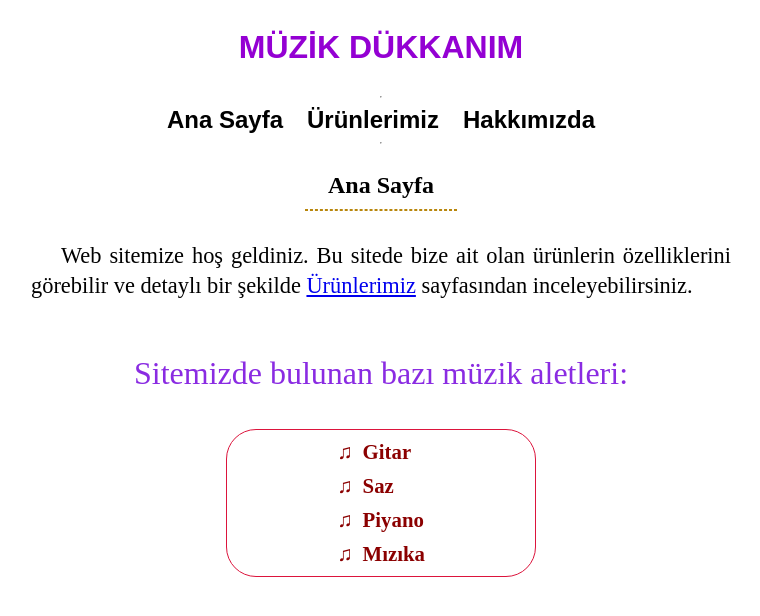
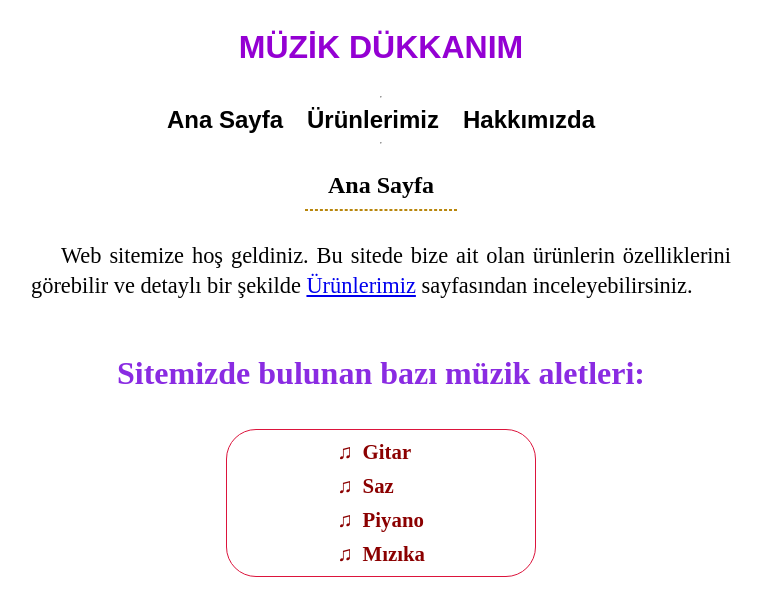
Before and after one commit to PowerProjection/patika_css_muzikdukkanim, a plain HTML site: page index.html in a window 1280 px wide. Shown: the whole page, without its empty margins (259-1019 px from the left). Drawn offline with Linux system fonts and the light colour scheme.

Commit message:
font style changed

```diff
--- a/css/style.css
+++ b/css/style.css
@@ -122,3 +122,9 @@ nav a:hover {
 li span {
     margin-left: 10px;
 }
+
+p.mavi {
+    color:blueviolet;
+    font-weight: bold;
+    font-size: 2em;
+}
--- a/index.html
+++ b/index.html
@@ -27,7 +27,7 @@
 
         <p class="desc-text">Web sitemize hoş geldiniz. Bu sitede bize ait olan ürünlerin özelliklerini görebilir ve detaylı bir şekilde <a href="products.html">Ürünlerimiz</a> sayfasından inceleyebilirsiniz.</p>
 
-    <p style="font-size: 2em;color: blueviolet;">Sitemizde bulunan bazı müzik aletleri:</p>
+    <p class="mavi">Sitemizde bulunan bazı müzik aletleri:</p>
     <ul>
         <li><span>Gitar</span></li>
         <li><span>Saz</span></li>
```
